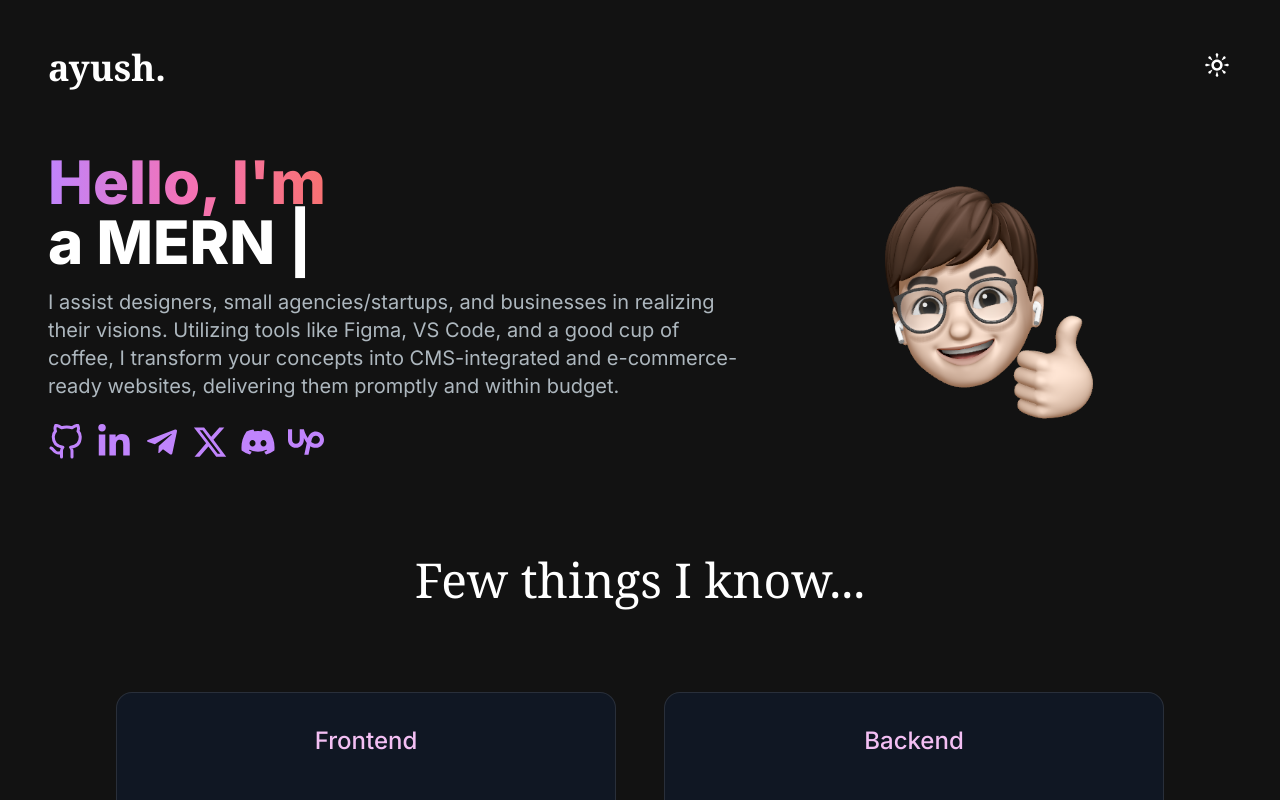
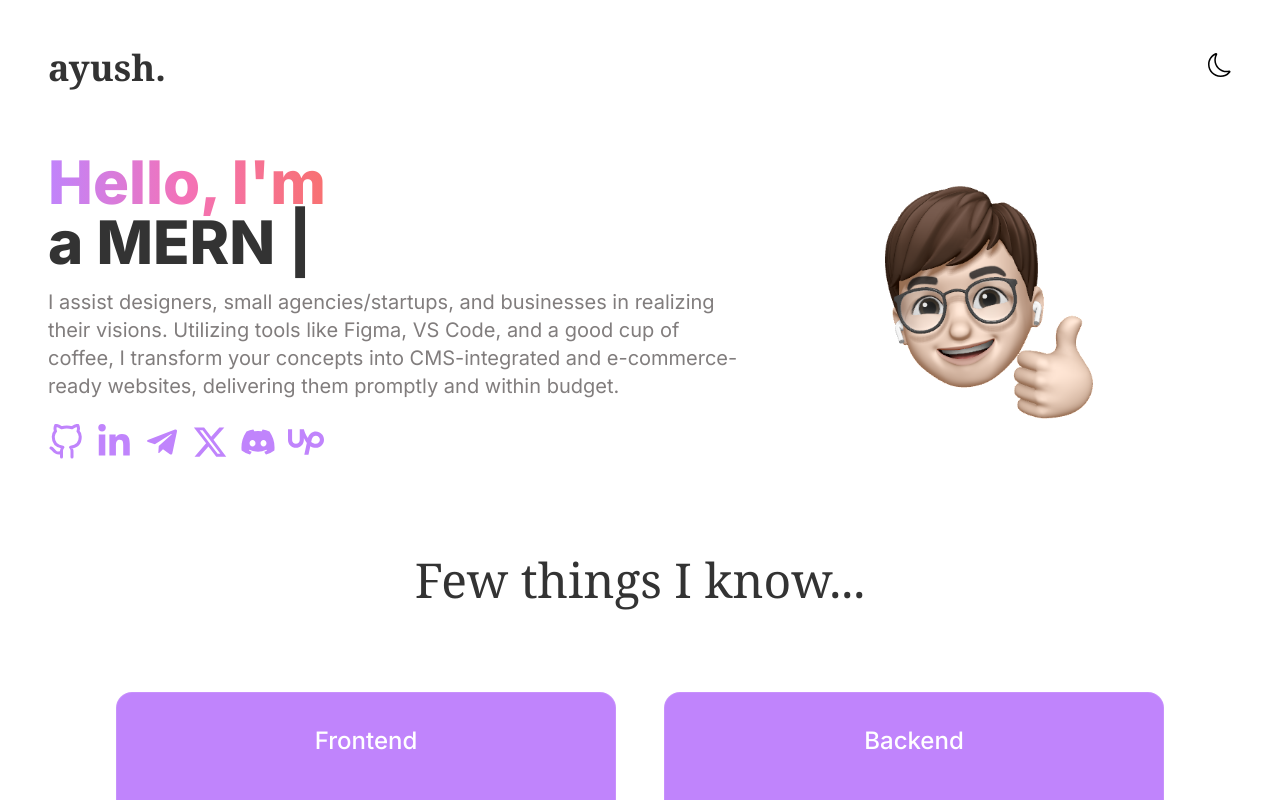
Before and after one commit to AyushScripts/my-portfolio, a Next.js app: page / in a window 1280 px wide. Shown: the top 800 px of the page. Built offline with nearby package versions, Linux system fonts and the light colour scheme.

Commit message:
Set default theme as light

```diff
--- a/app/page.js
+++ b/app/page.js
@@ -13,7 +13,7 @@ import ContactMe from "./components/ContactMe";
 import Footer from "./components/Footer";
 
 export default function Home() {
-  const [darkMode, setDarkMode] = useState(true);
+  const [darkMode, setDarkMode] = useState(false);
 
   const toggleDarkMode = () => {
     setDarkMode(!darkMode);
```
